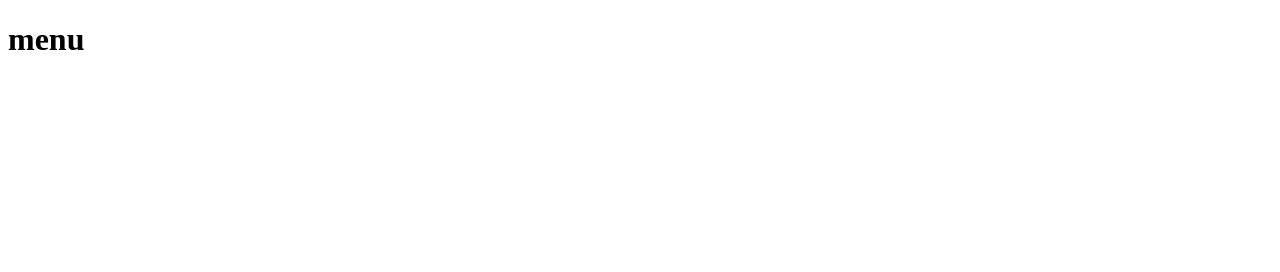
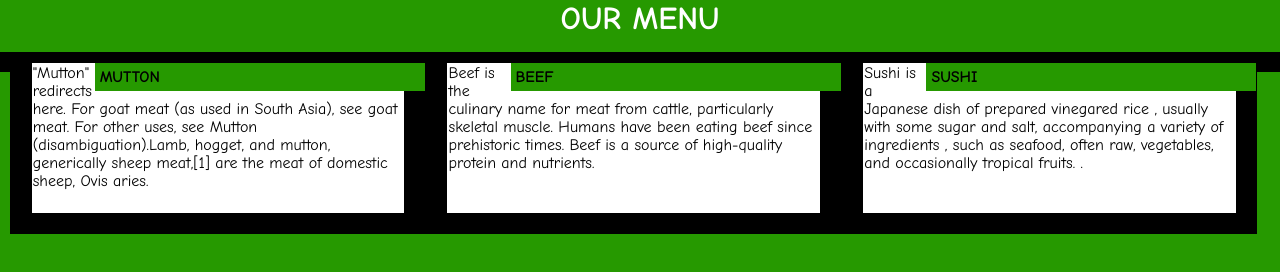
Before and after one commit to shikha27052000/coursera-assignment, a plain HTML site: page module2/index.html in a window 1280 px wide. Drawn offline with Linux system fonts and the light colour scheme.

Commit message:
small mod

```diff
--- a/module2/index.html
+++ b/module2/index.html
@@ -1,10 +1,118 @@
 <!DOCTYPE html>
 <html>
 <head>
+	<meta charset="utf-8">
 	<title>my first assignment</title>
+	<style>
+		 *{box-sizing: border-box;
+		 	margin: 0;
+		 	padding: 0;
+		 }
+
+        .row{
+        	width: 100%;
+
+        }
+        h1{
+        	margin-bottom: 15PX;
+        }
+        div#container{
+        	background-color: black;
+        	padding: 10px;
+        	column-gap: 0px;
+        	border: 2px solid white
+        	clear:both;
+        	margin: 0;
+        	position: relative;
+        }
+        p{
+        	border: 1px solid white;
+        	background-color: white;
+        	width: 90%;
+        	height: 150px;
+        	margin-right: auto;
+        	margin-left: auto;
+        	margin-bottom: 20px;
+        	margin-top: auto;
+        	font-family: Comic Sans MS;
+        	color: black;
+
+
+        }
+
+        h4{
+
+         	font-family: Comic Sans MS;
+         	margin-right: 0px;
+         	position: relative;
+         	padding: 5px;
+         	float: right;
+         	color: black;
+         	background-color: #269900;
+         	width:330px;
+         	clear: both;
+
+           }
+         h1{
+         	text-align: center;
+         	font-family: Comic Sans MS;
+         }
+         body{
+         	background-color: #269900;
+         	color: white;
+         }
+        @media (min-width: 992px) {
+        	.col-lg-1, .col-lg-2, .col-lg-3, .col-lg-4, .col-lg-5, .col-lg-6,.col-lg-7, .col-lg-8, .col-lg-9, .col-lg-10, .col-lg-11, .col-lg-12
+        	{float: left;
+        		border: 1px solid black;
+        		background-color: black;
+        	}
+        	.col-lg-1{ width: 8.33% }
+        	.col-lg-2{ width: 16.66% }
+        	.col-lg-3{ width: 25% }
+        	.col-lg-4{ width: 33% }
+        	.col-lg-5{ width: 41.66% }
+        	.col-lg-6{ width: 50% }
+        	.col-lg-7{ width: 58.33% }
+        	.col-lg-8{ width: 66.66% }
+        	.col-lg-9{ width: 74.99% }
+        	.col-lg-10{ width: 83.33% }
+        	.col-lg-11{ width: 91.66% }
+        	.col-lg-12{ width: 100% }
+            }
+         @media(max-width: 991px) and (min-width: 768px){
+        	.col-md-1, .col-md-2, .col-md-3, .col-md-4, .col-md-5, .col-md-6, .col-md-7, .col-md-8, .col-md-9, .col-md-10, .col-md-11, .col-md-12
+        	{float: left;
+        		border: 1px solid black;
+        		background-color: black;
+        	}
+        	.col-md-1{ width: 8.33% }
+        	.col-md-2{ width: 16.66% }
+        	.col-md-3{ width: 25% }
+        	.col-md-4{ width: 33% }
+        	.col-md-5{ width: 41.66% }
+        	.col-md-6{ width: 50% }
+        	.col-md-7{ width: 58.33% }
+        	.col-md-8{ width: 66.66% }
+        	.col-md-9{ width: 74.99% }
+        	.col-md-10{ width: 83.33% }
+        	.col-md-11{ width: 91.66% }
+        	.col-md-12{ width: 100% }
+            }
+
+
+	</style>
 
 </head>
-<body><h1> menu </h1>
+<body><h1> OUR MENU </h1>
+	<div class="row" id="container">
+		<div class="col-lg-4 col-md-6"><h4>MUTTON</h4><p id="p1">"Mutton" redirects here. For goat meat (as used in South Asia), see goat meat. For other uses, see Mutton (disambiguation).Lamb, hogget, and mutton, generically sheep meat,[1] are the meat of domestic sheep, Ovis aries.
+</p> </div>
+	    <div class="col-lg-4 col-md-6"><h4>BEEF</h4><p id="p2">Beef is the culinary name for meat from cattle, particularly skeletal muscle. Humans have been eating beef since prehistoric times. Beef is a source of high-quality protein and nutrients.
+</p>
+	    </div>
+	    <div class="col-lg-4 col-md-6"><h4>SUSHI</h4><p id="p3">Sushi is a Japanese dish of prepared vinegared rice , usually with some sugar and salt, accompanying a variety of ingredients , such as seafood, often raw, vegetables, and occasionally tropical fruits.  .</p></div>
+	</div>
 
 </body>
 </html>
```
